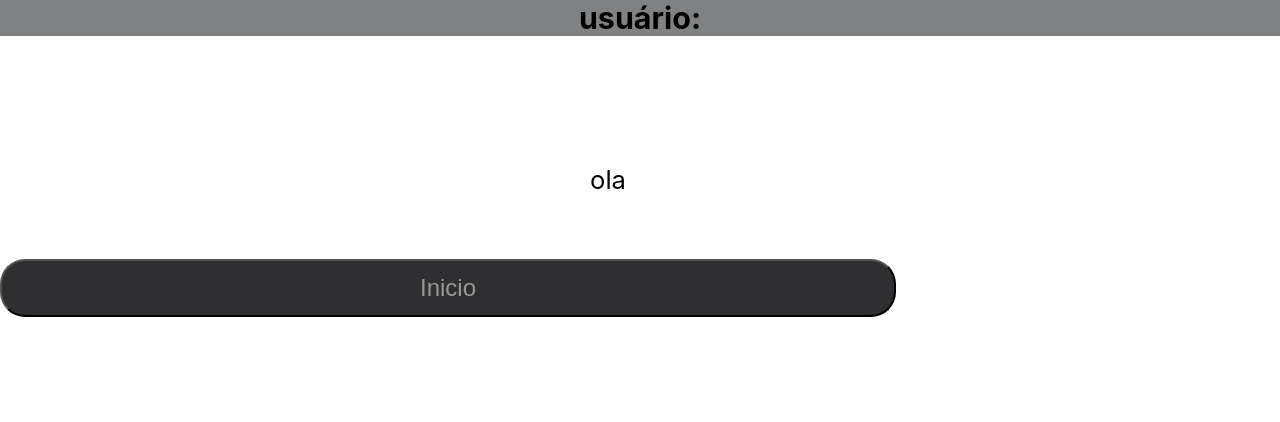
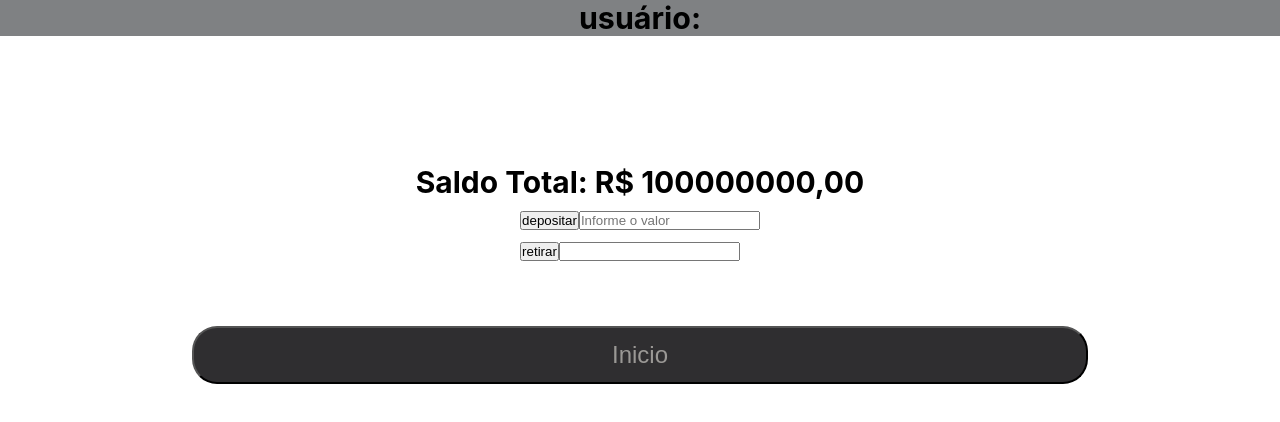
Before and after one commit to onyrius/XP-desafio-Frontend, a React (Create React App) app: page /saldo in a window 1280 px wide. Shown: the top 422 px of the page. Built offline with nearby package versions, Linux system fonts and the light colour scheme.

Commit message:
feat: adiciona rota Saldo

```diff
--- a/src/pages/Saldo.js
+++ b/src/pages/Saldo.js
@@ -2,14 +2,15 @@
 import React from 'react';
 import Footer from '../components/Footer';
 import Header from '../components/Header';
+import SaldoTotal from '../components/SaldoTotal';
 
 function Saldo() {
   return (
 
-    <section className="Saldo">
+    <section className="Acoes">
       <Header />
       <section className="meu-Saldo">
-        ola
+        <SaldoTotal />
       </section>
       <Footer />
     </section>
```
